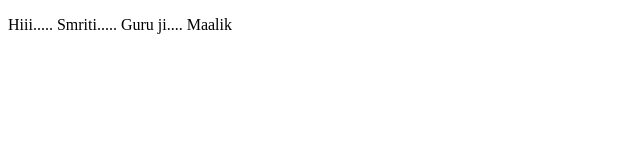
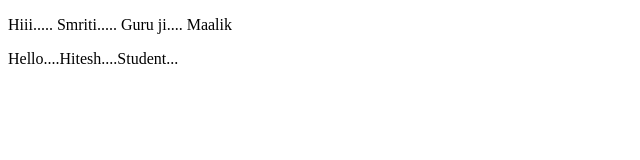
Before and after one commit to hiteshdureja/gnosis, a plain HTML site: page index.html in a window 1280 px wide. Shown: the whole page, without its empty margins (0-640 px from the left). Drawn offline with Linux system fonts and the light colour scheme.

Commit message:
second commit

```diff
--- a/index.html
+++ b/index.html
@@ -8,5 +8,6 @@
 </head>
 <body>
     <p>Hiii..... Smriti..... Guru ji.... Maalik</p>
+    <p>Hello....Hitesh....Student...</p>
 </body>
 </html>
```
